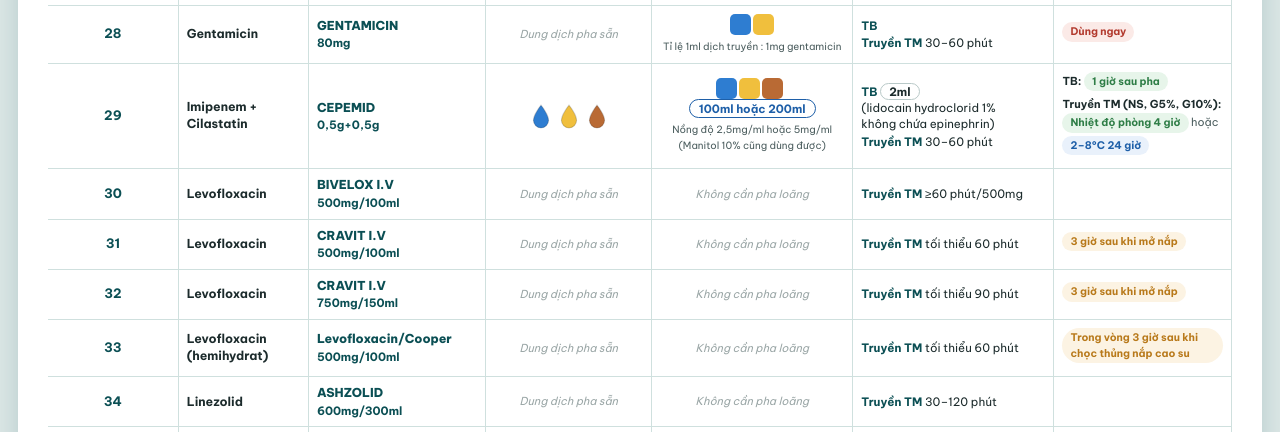
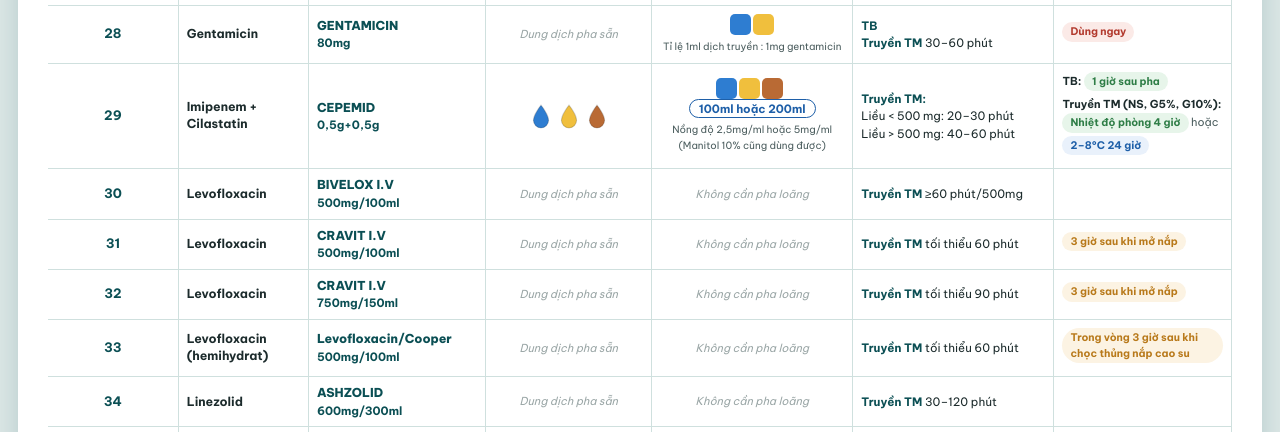
Before and after one commit to H20Quach/kstiem-bvth2026, a plain HTML site: page index.html in a window 1280 px wide. Shown: the part 2494-2926 px from the top of the page. Drawn offline with Linux system fonts and the light colour scheme.

Commit message:
Revise TM administration details in index.html
Updated the route and dosage information for TM administration.

```diff
--- a/index.html
+++ b/index.html
@@ -747,8 +747,9 @@
         <td><div class="visual"><div class="opt"><div class="icon-set"><svg class="drop-icon ns" viewBox="0 0 24 24"><path d="M12 2C12 2 5 11 5 16A7 7 0 0 0 19 16C19 11 12 2 12 2Z"/></svg><svg class="drop-icon g5" viewBox="0 0 24 24"><path d="M12 2C12 2 5 11 5 16A7 7 0 0 0 19 16C19 11 12 2 12 2Z"/></svg><svg class="drop-icon g10" viewBox="0 0 24 24"><path d="M12 2C12 2 5 11 5 16A7 7 0 0 0 19 16C19 11 12 2 12 2Z"/></svg></div></div></div></td>
         <td><div class="visual"><div class="opt"><div class="icon-set"><div class="sq ns"></div><div class="sq g5"></div><div class="sq g10"></div></div><div class="pill dilute">100ml hoặc 200ml</div></div><div class="note">Nồng độ 2,5mg/ml hoặc 5mg/ml (Manitol 10% cũng dùng được)</div></div></td>
         <td>
-          <div class="route-line"><b>TB</b> <span class="vol-box">2ml</span><br>(<span style="white-space:nowrap;">lidocain hydroclorid 1%</span><br><span style="white-space:nowrap;">không chứa epinephrin)</span></div>
-          <div class="route-line"><b>Truyền TM</b> 30–60 phút</div>
+            <div class="route-line"><b>Truyền TM:</b></div>
+<div class="route-line">Liều &lt; 500 mg: 20–30 phút</div>
+<div class="route-line">Liều &gt; 500 mg: 40–60 phút</div>
         </td>
         <td>
           <div class="store-line"><b>TB:</b> <span class="badge room">1 giờ sau pha</span></div>
```
